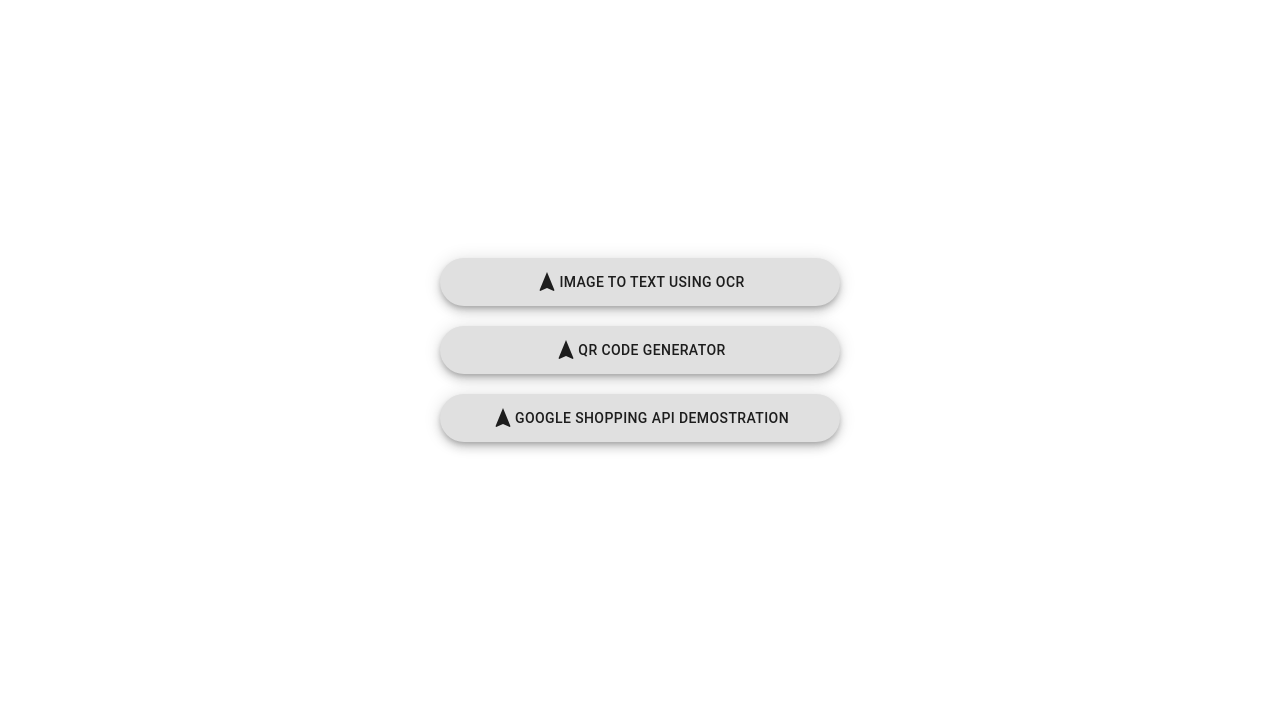
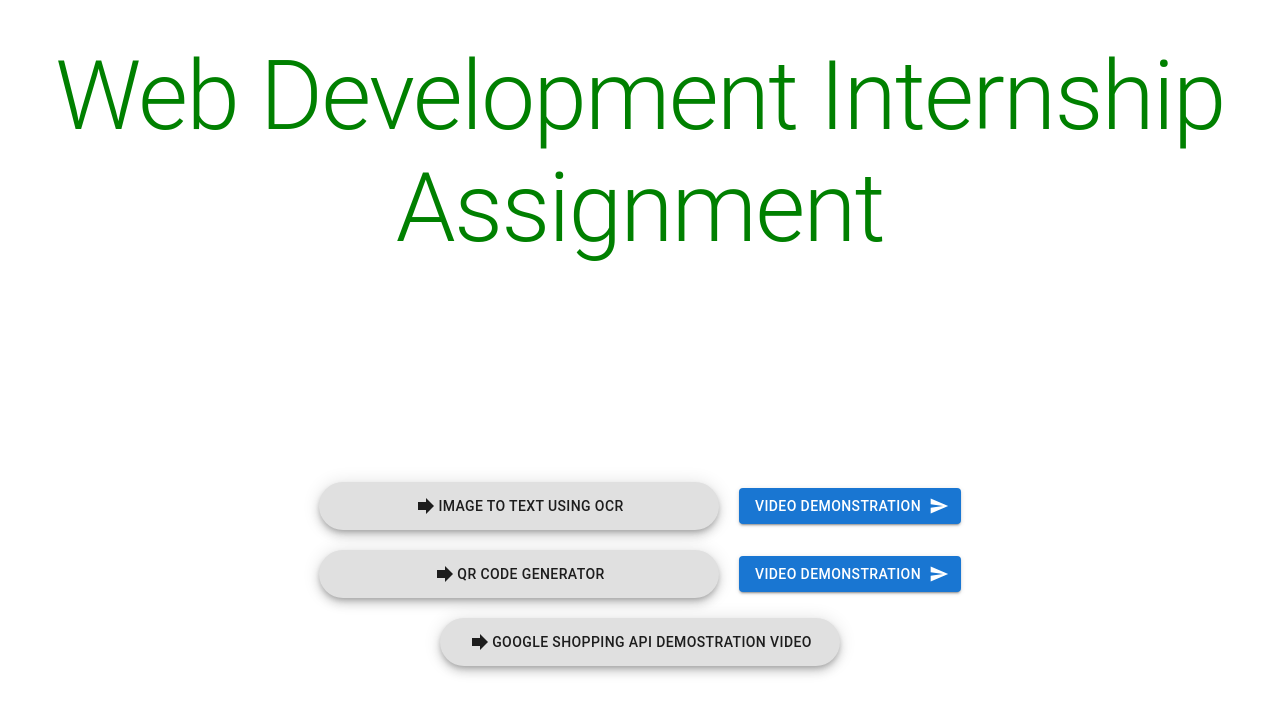
Before and after one commit to shubham691438/fastbook-assignment, a React (Create React App) app in the folder frontend/: page / in a window 1280 px wide. Shown: the top 714 px of the page. Built offline with nearby package versions, Linux system fonts and the light colour scheme.

Commit message:
added video link

```diff
--- a/frontend/src/pages/Home.js
+++ b/frontend/src/pages/Home.js
@@ -1,34 +1,50 @@
 import React from 'react'
 import TextToImage from './TextToImage'
-import { Box, Fab } from '@mui/material'
+import { Box, Fab, Typography } from '@mui/material'
+import ForwardIcon from '@mui/icons-material/Forward';
 import NavigationIcon from '@mui/icons-material/Navigation';
 import { Link } from 'react-router-dom';
+import Button from '@mui/material/Button';
+import SendIcon from '@mui/icons-material/Send';
+
+
 const Home = () => {
   const backend_url=process.env.REACT_APP_BACKEND_URL;
 
   return (
+    <Box >
+      <Typography align='center' variant='h1' sx={{color:'green'}}>Web Development Internship Assignment</Typography>
       <Box sx={{display:'flex',flexDirection:'column',height:'600px', alignItems:"center",justifyContent:'center'}}>
 
-      <Link to='/image-to-text'style={{marginTop:'20px'}}>
-        <Fab variant="extended"  sx={{width:'400px'}}>
-          <NavigationIcon  />
+        <Box style={{marginTop:'20px' }}>
+          <Link to='/image-to-text'>
+            <Fab variant="extended"  sx={{width:'400px'}} >
+              <ForwardIcon />
               Image to Text using OCR
             </Fab>
           </Link>
-      <Link to='/qrcode-generator' style={{marginTop:'20px'}}>
+          <Link to='https://youtu.be/mFxAoiITPwI' style={{marginLeft:"20px"}}><Button variant="contained"  endIcon={<SendIcon />}>Video Demonstration</Button></Link>
+        </Box>
+
+        <Box style={{marginTop:'20px'}}>
+          <Link to='/qrcode-generator' >
             <Fab variant="extended" sx={{width:'400px'}}>
-          <NavigationIcon  />
+              <ForwardIcon />
               QR Code Generator
             </Fab>
           </Link>
-      <Link to={backend_url+"/shopping/auth/google"} style={{marginTop:'20px'}}>
+          <Link to='https://youtu.be/S6hMV73zklg' style={{marginLeft:"20px"}}><Button variant="contained"  endIcon={<SendIcon />}>Video Demonstration</Button></Link>
+        </Box>
+
+        {/* <Link to={"http://localhost:5000/shopping/auth/google"} style={{marginTop:'20px'}}> */}
+        <Link to={"https://youtu.be/kpWsDrz8KZ4"} style={{marginTop:'20px'}}>
           <Fab variant="extended" sx={{width:'400px'}}>
-          <NavigationIcon  />
-           Google Shopping Api Demostration
+            <ForwardIcon />
+            Google Shopping Api Demostration video
           </Fab>
         </Link>
       </Box>
-
+    </Box>
   )
 }
 
--- a/frontend/src/pages/TextToImage.jsx
+++ b/frontend/src/pages/TextToImage.jsx
@@ -2,7 +2,7 @@
 import FormControl from '@mui/material/FormControl';
 import Button from '@mui/material/Button';
 import { TextareaAutosize as BaseTextareaAutosize } from '@mui/base/TextareaAutosize';
-import { Box, Input } from '@mui/material';
+import { Box, Input, Typography } from '@mui/material';
 import { styled } from '@mui/system';
 import Table from '@mui/material/Table';
 import TableBody from '@mui/material/TableBody';
@@ -100,10 +100,11 @@
     return (
 
         <>
-        <Box className="App" sx={{  display: 'flex', flexDirection: 'row', justifyContent: 'space-around' }}>
+        <Typography align='center' variant='h2' >Image to Text Generation</Typography>
+        <Box className="App" sx={{  display: 'flex', flexDirection: 'row', justifyContent: 'space-around' ,mt:5}}>
           <Box>
             <Box sx={{ maxWidth: '400px', height: '200px' }}>
-              <h1>Image to Text Conversion</h1>
+              {/* <h1>Image to Text Conversion</h1> */}
               <FormControl>
                 <Input type="file" id="img" onChange={handleFileChange} />
               </FormControl>
```
Also changed, not shown: 1 other file (tests, documents, lock files or other folders). Lines whose indentation alone changed are shown as unchanged.
